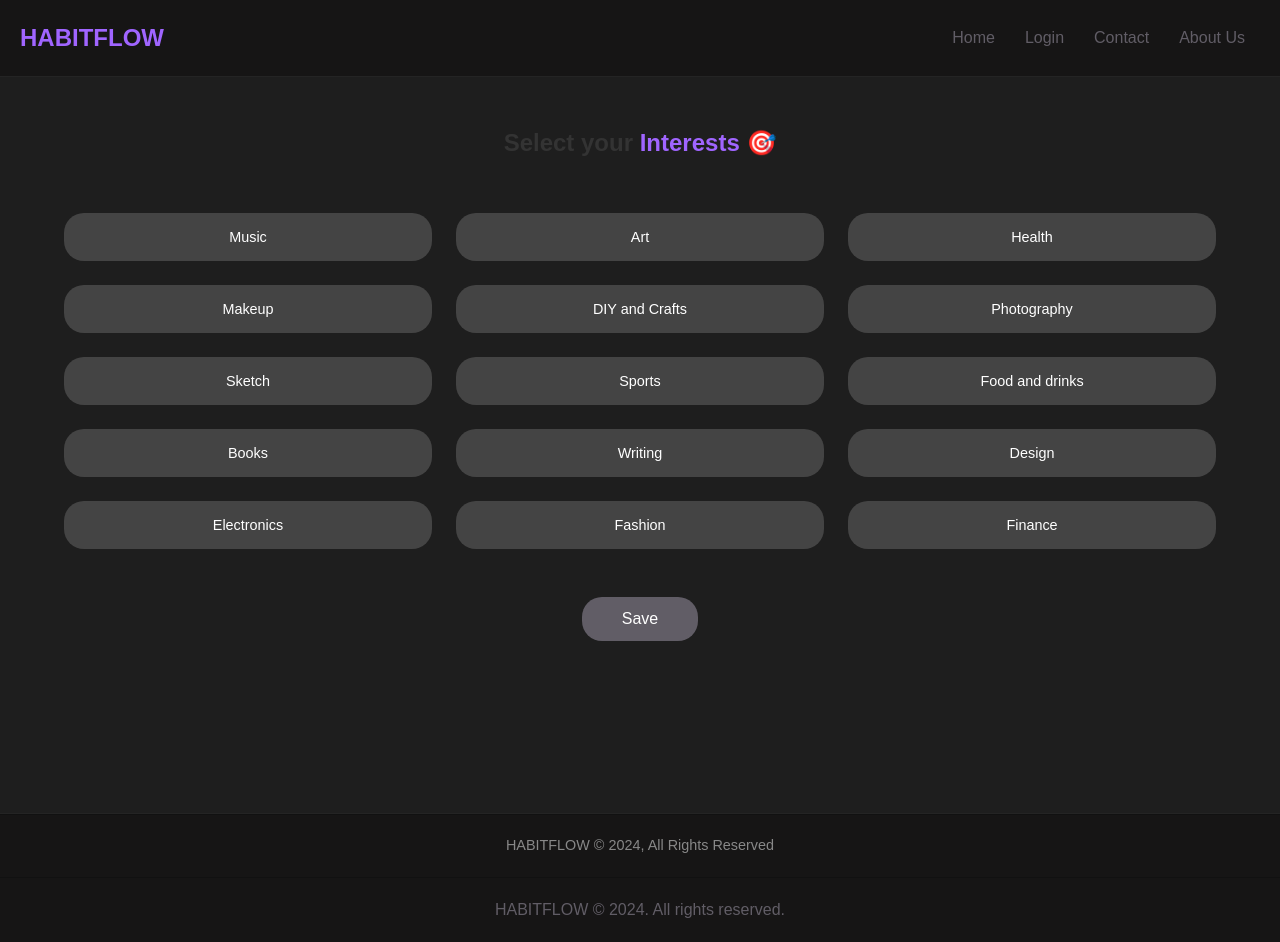
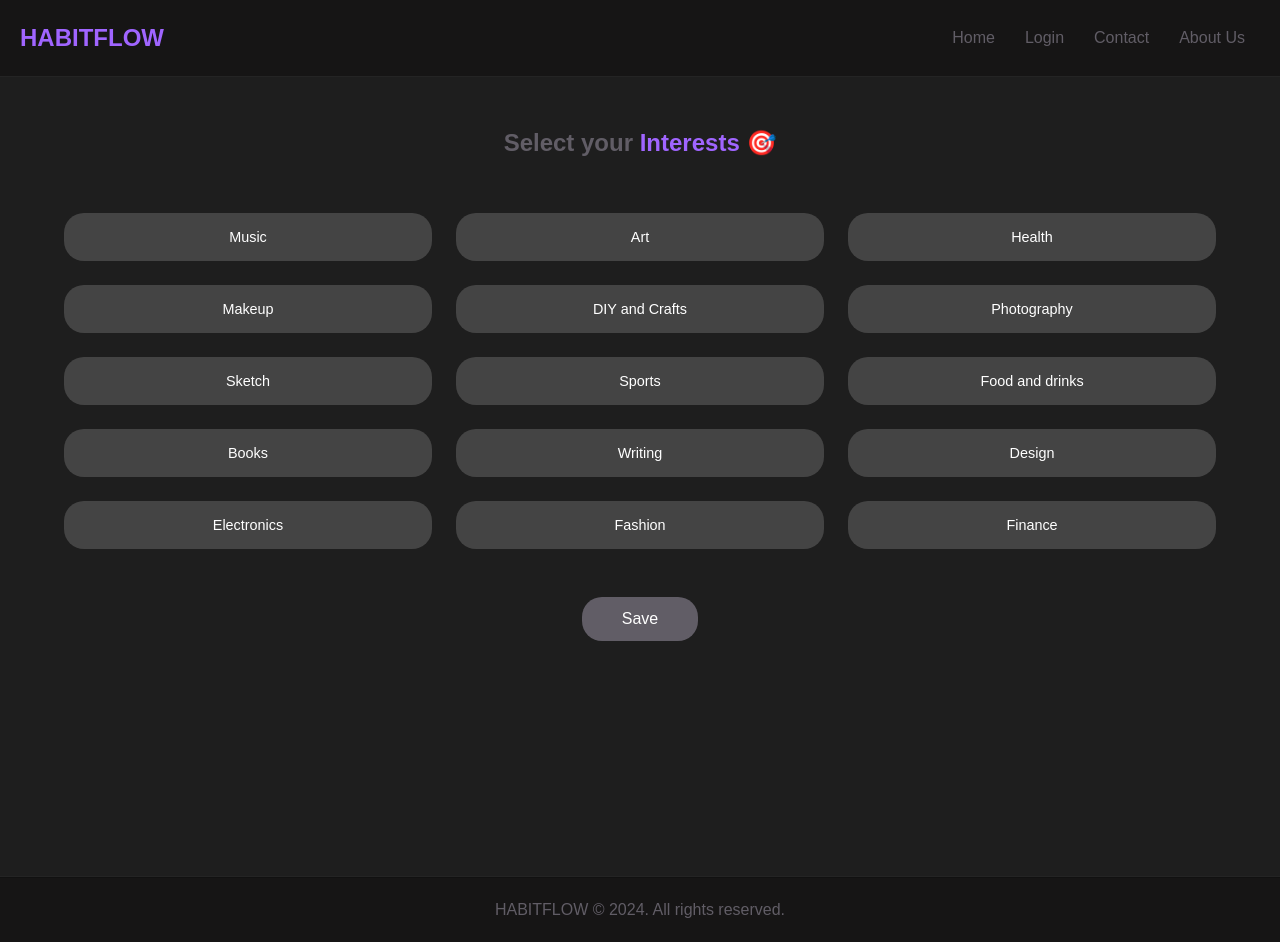
Before and after one commit to Sara-Moazum/HabitFlow, a React (Create React App) app: page /selectinterests in a window 1280 px wide. Built offline with nearby package versions, Linux system fonts and the light colour scheme; the HTML template or start-up script is replaced by a standard one.

Commit message:
new select interest commit

```diff
--- a/src/components/SelectInterests.css
+++ b/src/components/SelectInterests.css
@@ -15,7 +15,7 @@ body {
 h1,
 h2 {
     text-align: center;
-    color: 615D66;
+    color: #615D66;
 }
 
 .app {
@@ -101,14 +101,7 @@ h2 {
     transition: transform 0.3s;
 }
 
-/* Footer */
-.footer {
-    background-color: #181818;
-    text-align: center;
-    padding: 1rem 0;
-    font-size: 0.9rem;
-    color: #888;
-}
+
 
 /* Responsive Design */
 @media (max-width: 768px) {
--- a/src/components/Selectinterests.jsx
+++ b/src/components/Selectinterests.jsx
@@ -58,7 +58,6 @@ const SelectInterests = () => {
                 </button>
             </main>
 
-            <footer className="footer">HABITFLOW © 2024, All Rights Reserved</footer>
         </div>
     );
 };
```
